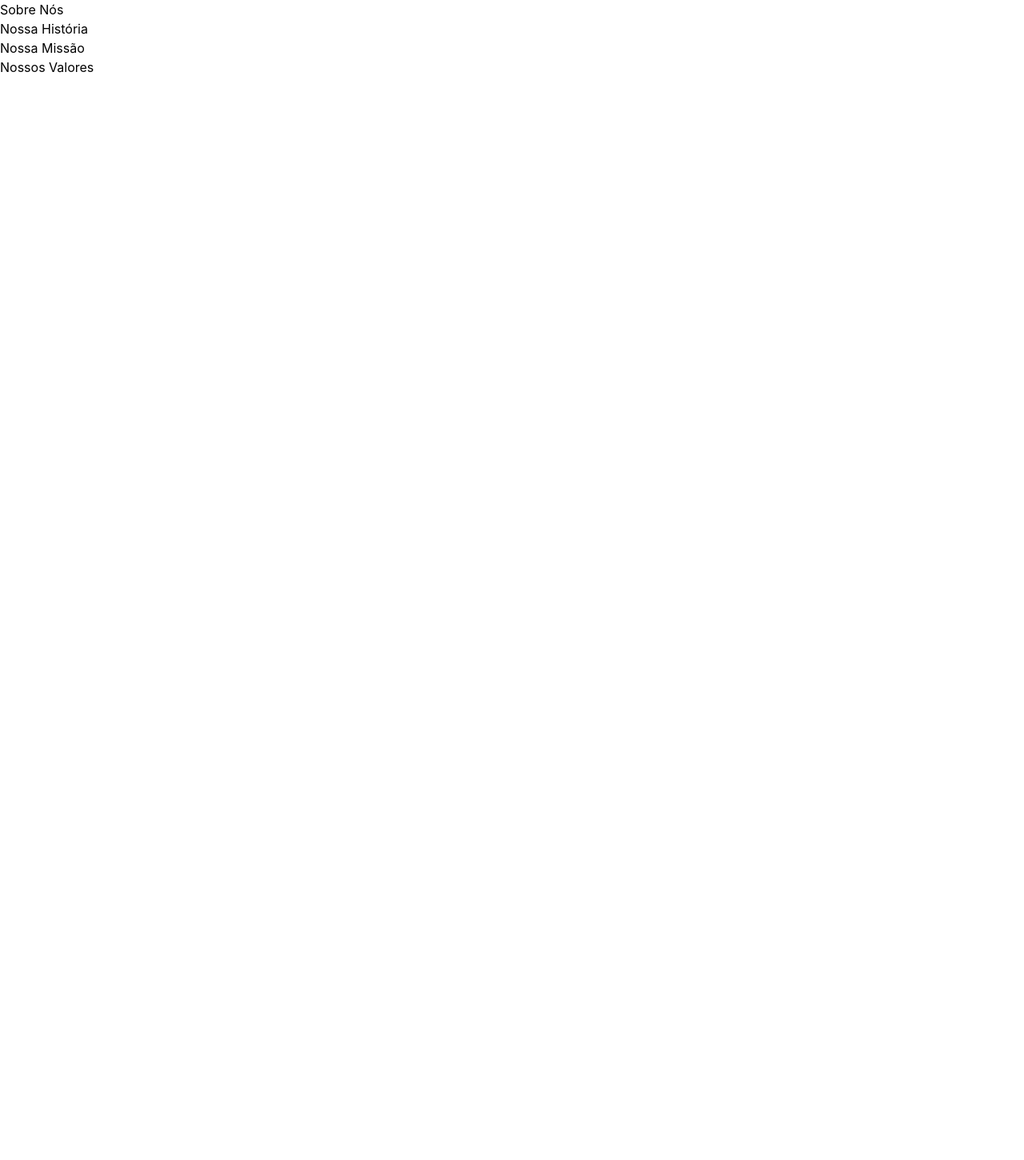
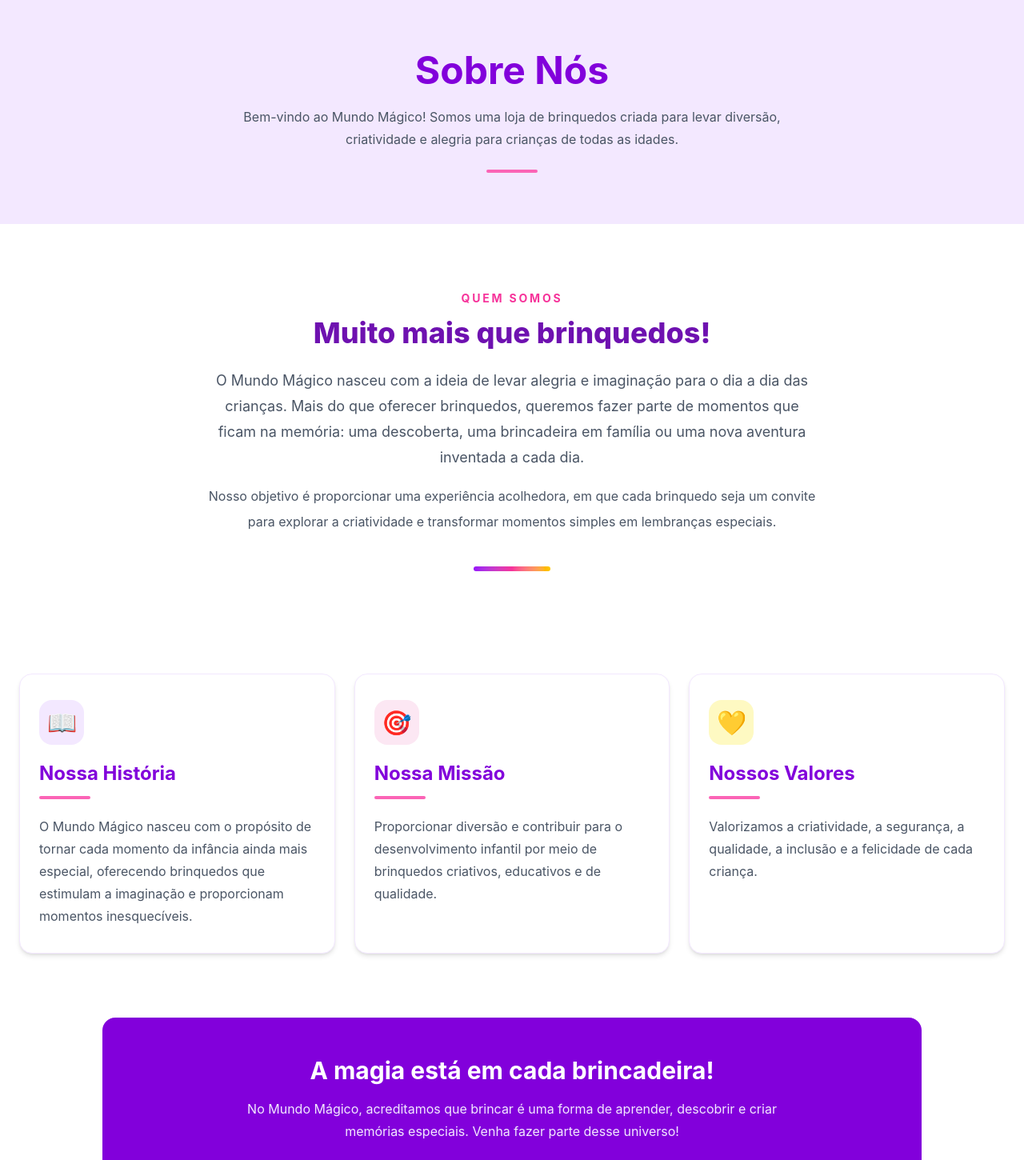
Before and after one commit to Mundo-Magico-SheCodes/lojabrinquedos, a React (Vite) app: page /sobre in a window 1280 px wide. Shown: the top 1450 px of the page at 80% size. Before the commit the page ends 800 px from the top, so only its background shows below. Built offline with nearby package versions, Linux system fonts and the light colour scheme.

Commit message:
feat: adiciona seção quem somos e faz a estilização da  página sobre

```diff
--- a/src/pages/Sobre.jsx
+++ b/src/pages/Sobre.jsx
@@ -1,37 +1,126 @@
+
 const Sobre = () => {
   return (
-    <>
     <main>
-        <div>
-            <h1>Sobre Nós</h1>
-            <p>
+      <div className="bg-purple-100 px-6 py-16 text-center">
+        <h1 className="text-4xl font-bold text-purple-700 md:text-5xl">
+          Sobre Nós
+        </h1>
 
+        <p className="mx-auto mt-5 max-w-2xl leading-7 text-gray-600">
+          Bem-vindo ao Mundo Mágico! Somos uma loja de brinquedos
+          criada para levar diversão, criatividade e alegria para
+          crianças de todas as idades.
+        </p>
+
+        <div className="mx-auto mt-6 h-1 w-16 rounded-full bg-pink-400" />
+      </div>
+
+      <div className="px-6 py-16 md:py-20">
+        <div className="mx-auto max-w-4xl text-center">
+          <span className="text-sm font-bold uppercase tracking-[0.2em] text-pink-500">
+            Quem somos
+          </span>
+
+          <h2 className="mt-3 text-3xl font-extrabold text-purple-800 md:text-4xl">
+            Muito mais que brinquedos!
+          </h2>
+
+          <p className="mx-auto mt-6 max-w-3xl text-lg leading-8 text-gray-600">
+            O Mundo Mágico nasceu com a ideia de levar alegria e
+            imaginação para o dia a dia das crianças. Mais do que
+            oferecer brinquedos, queremos fazer parte de momentos
+            que ficam na memória: uma descoberta, uma brincadeira
+            em família ou uma nova aventura inventada a cada dia.
+          </p>
+
+          <p className="mx-auto mt-4 max-w-3xl leading-8 text-gray-600">
+            Nosso objetivo é proporcionar uma experiência acolhedora,
+            em que cada brinquedo seja um convite para explorar a
+            criatividade e transformar momentos simples em
+            lembranças especiais.
+          </p>
+
+          <div className="mx-auto mt-10 h-1.5 w-24 rounded-full bg-gradient-to-r from-purple-600 via-pink-500 to-yellow-400" />
+        </div>
+      </div>
+
+      <div className="grid grid-cols-1 gap-6 px-6 py-12 md:grid-cols-2 xl:grid-cols-3">
+        <div className="rounded-2xl border border-purple-100 bg-white px-6 py-8 shadow-md transition-all duration-300 hover:-translate-y-2 hover:border-pink-300 hover:shadow-xl">
+          <div className="mb-5 flex h-14 w-14 items-center justify-center rounded-2xl bg-purple-100 text-3xl">
+            📖
+          </div>
+
+          <h2 className="text-2xl font-bold text-purple-700">
+            Nossa História
+          </h2>
+
+          <div className="mt-3 h-1 w-16 rounded-full bg-pink-400" />
+
+          <p className="mt-5 leading-7 text-gray-600">
+            O Mundo Mágico nasceu com o propósito de tornar cada
+            momento da infância ainda mais especial, oferecendo
+            brinquedos que estimulam a imaginação e proporcionam
+            momentos inesquecíveis.
           </p>
         </div>
 
-        <div>
-            <h2>Nossa História</h2>
-            <p>
+        <div className="rounded-2xl border border-purple-100 bg-white px-6 py-8 shadow-md transition-all duration-300 hover:-translate-y-2 hover:border-pink-300 hover:shadow-xl">
+          <div className="mb-5 flex h-14 w-14 items-center justify-center rounded-2xl bg-pink-100 text-3xl">
+            🎯
+          </div>
 
+          <h2 className="text-2xl font-bold text-purple-700">
+            Nossa Missão
+          </h2>
+
+          <div className="mt-3 h-1 w-16 rounded-full bg-pink-400" />
+
+          <p className="mt-5 leading-7 text-gray-600">
+            Proporcionar diversão e contribuir para o desenvolvimento
+            infantil por meio de brinquedos criativos, educativos e
+            de qualidade.
           </p>
         </div>
 
-        <div>
-            <h2>Nossa Missão</h2>
-            <p>
+        <div className="rounded-2xl border border-purple-100 bg-white px-6 py-8 shadow-md transition-all duration-300 hover:-translate-y-2 hover:border-pink-300 hover:shadow-xl md:col-span-2 xl:col-span-1">
+          <div className="mb-5 flex h-14 w-14 items-center justify-center rounded-2xl bg-yellow-100 text-3xl">
+            💛
+          </div>
 
+          <h2 className="text-2xl font-bold text-purple-700">
+            Nossos Valores
+          </h2>
+
+          <div className="mt-3 h-1 w-16 rounded-full bg-pink-400" />
+
+          <p className="mt-5 leading-7 text-gray-600">
+            Valorizamos a criatividade, a segurança, a qualidade,
+            a inclusão e a felicidade de cada criança.
           </p>
         </div>
+      </div>
 
-        <div>
-            <h2>Nossos Valores</h2>
-            <p>
+      <div className="mx-6 my-8 rounded-2xl bg-purple-700 px-6 py-12 text-center md:mx-auto md:max-w-5xl">
+        <h2 className="text-2xl font-bold text-white md:text-3xl">
+          A magia está em cada brincadeira!
+        </h2>
 
+        <p className="mx-auto mt-4 max-w-2xl leading-7 text-purple-100">
+          No Mundo Mágico, acreditamos que brincar é uma forma
+          de aprender, descobrir e criar memórias especiais.
+          Venha fazer parte desse universo!
         </p>
+
+        <a
+          href="/contato"
+          className="mt-6 inline-block rounded-full bg-yellow-400 px-8 py-3 font-bold text-purple-900 transition-colors duration-300 hover:bg-yellow-300 focus:outline-none focus:ring-2 focus:ring-yellow-300 focus:ring-offset-2 focus:ring-offset-purple-700"
+        >
+          Entre em contato
+        </a>
       </div>
     </main>
-    </>
   );
-}
+};
 
 export default Sobre;
```
Lines whose indentation alone changed are shown as unchanged.
